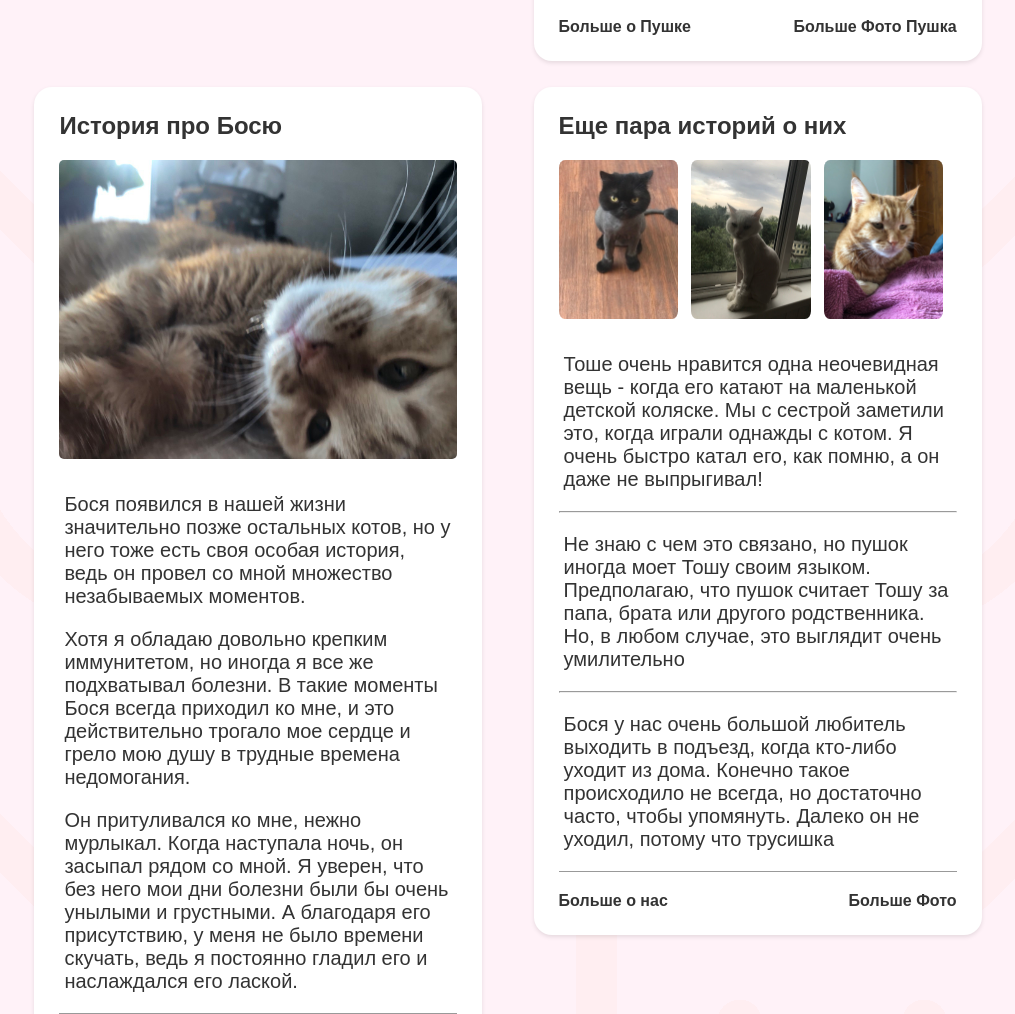
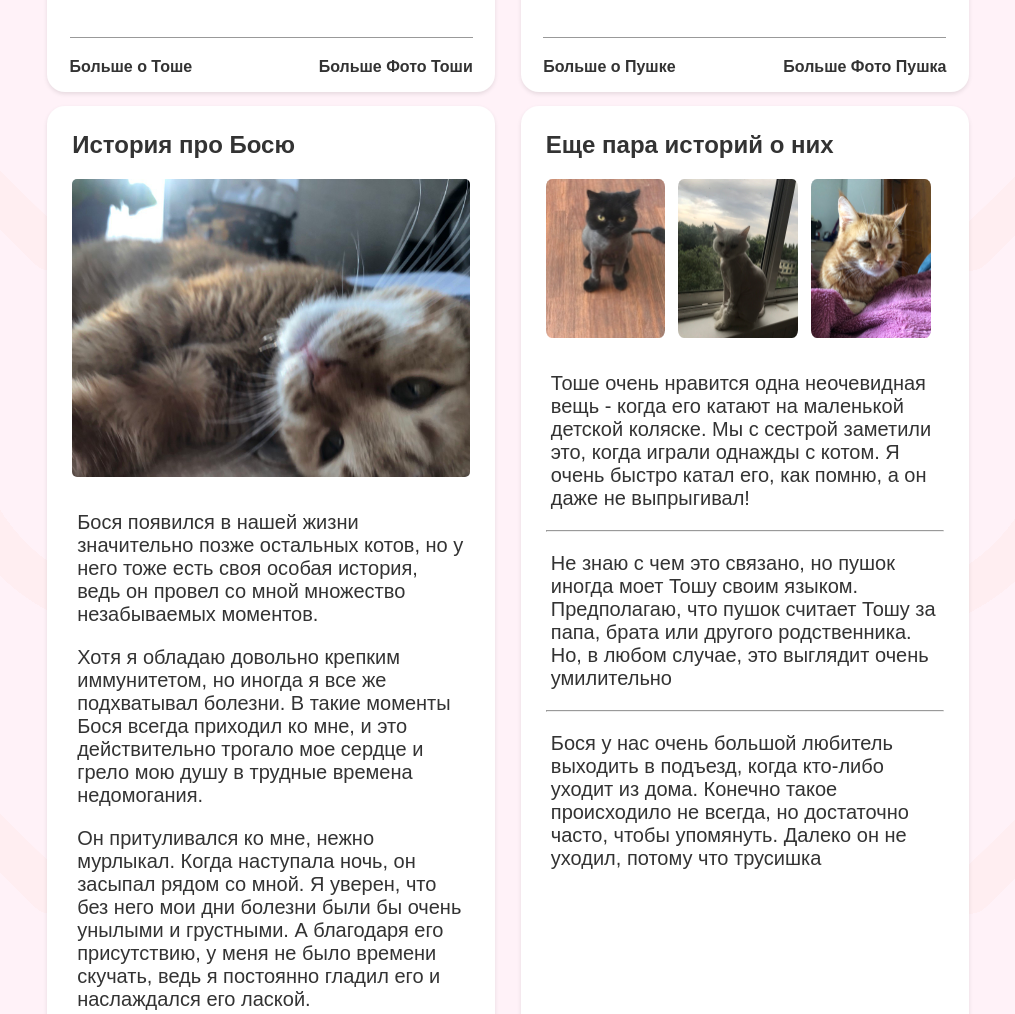
Before and after one commit to DanilPorkchop15/cats-website-project, a plain HTML site: page index.html in a window 1280 px wide. Shown: the part 1722-2736 px from the top of the page, without its empty margins (132-1147 px from the left). Drawn offline with Linux system fonts and the light colour scheme; a web font is replaced by a local one.

Commit message:
big fix of style_index.css

```diff
--- a/styles/style_index.css
+++ b/styles/style_index.css
@@ -150,15 +150,15 @@ html{
   display: flex;
   flex-wrap: wrap;
   justify-content: center;
-  padding: 1% 0;
+  padding: 1em 0;
   background-color: #fff2f8;
   background-image: url('../img/bg2.png');
   width: 100%;
 }
-
 .b-main__item {
   min-width: 300px;
-  margin:0 2% 2% ;
+  margin:1em 1% 3em ;
+  height: auto;
 }
 
 .b-article {
@@ -166,6 +166,8 @@ html{
   padding: 25px;
   border-radius: 18px;
   box-shadow: 0 2px 4px rgba(0, 0, 0, 0.1);
+  height: 100%;
+  position: relative;
 }
 
 
@@ -197,7 +199,7 @@ html{
   max-width: 90%
 }
 .b-img_content:hover{
-    border-radius: 6%;
+  border-radius: 6%;
 }
 
 .b-content__text p{
@@ -215,11 +217,17 @@ html{
 .b-content__text {
   font-size: 20px;
   color: #333333;
-  border-bottom: 1px solid #999;
 }
 
 .b-article__footer {
-  margin-top: 20px;
+  position: absolute;
+  left: 5%;
+  right: 5%;
+  bottom: 1em;
+  width: 90%;
+  border-top: 1px solid #999;
+  padding-top: 20px;
+
 }
 
 .b-article-footer__nav {
```
